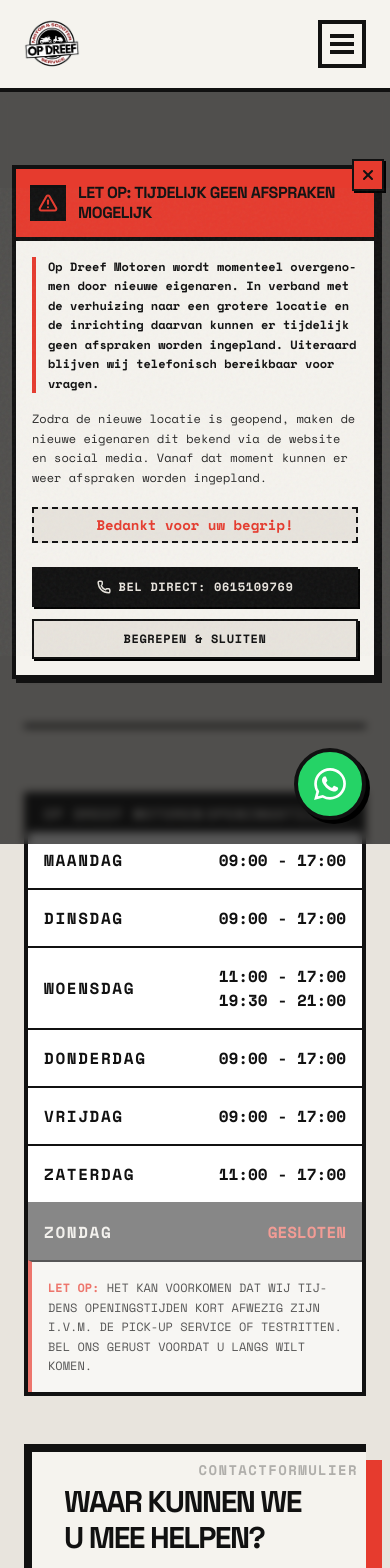
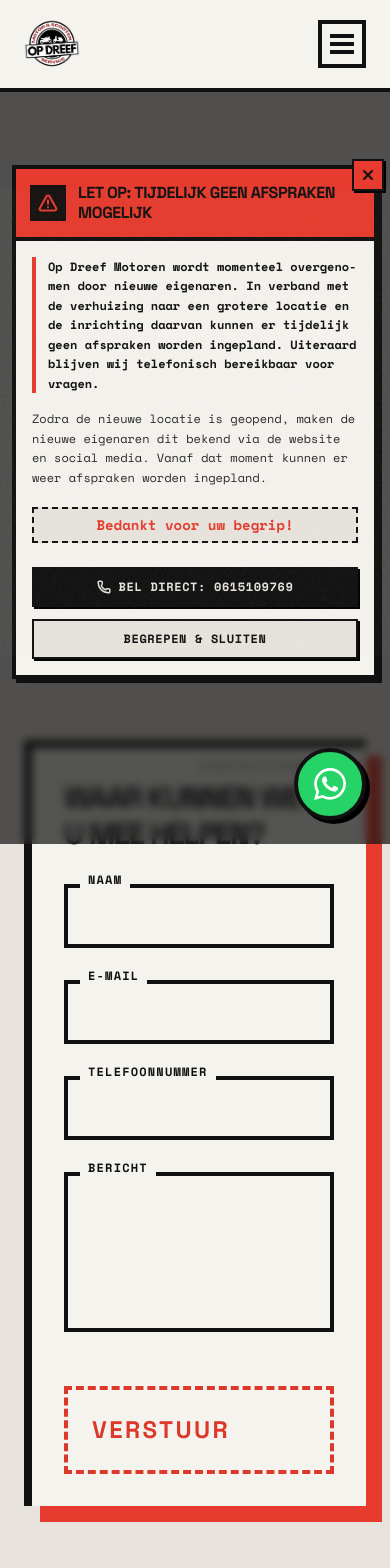
Before and after one commit to kayadelfgaauw/Op_Dreef_Website, a React (Vite) app: page /contact in a window 390 px wide. Shown: the top 1568 px of the page. Built offline with nearby package versions, Linux system fonts and the light colour scheme.

Commit message:
Remove opening hours from contact page

```diff
--- a/src/pages/Contact.jsx
+++ b/src/pages/Contact.jsx
@@ -58,7 +58,7 @@
         <div ref={containerRef} className="w-full bg-brutal-paper min-h-screen pt-32 pb-40 px-6 uppercase font-mono text-brutal-black">
             <Helmet>
                 <title>Contact | Op Dreef Motoren – Maak een Afspraak</title>
-                <meta name="description" content="Neem contact op met Op Dreef Motoren in Renesse. Bel, WhatsApp of mail ons voor een afspraak. Openingstijden ma-za, ook in de avonduren." />
+                <meta name="description" content="Neem contact op met Op Dreef Motoren in Renesse. Bel, WhatsApp of mail ons voor een afspraak." />
                 <link rel="canonical" href="https://opdreefmotoren.nl/contact" />
                 <meta property="og:title" content="Contact | Op Dreef Motoren" />
                 <meta property="og:description" content="Neem contact op voor onderhoud of reparatie van je motor, scooter of brommer in Renesse." />
@@ -66,9 +66,9 @@
             </Helmet>
             <div className="max-w-7xl mx-auto grid grid-cols-1 lg:grid-cols-2 gap-12 lg:gap-24 relative">
 
-                {/* LEFT COLUMN: Data & Hours */}
+                {/* LEFT COLUMN: Contact info */}
                 <div className="contact-element flex flex-col pt-12">
-                    <div className="mb-16 border-b-4 border-brutal-black pb-8">
+                    <div>
                         <h1 className="font-grotesk font-black text-5xl md:text-7xl uppercase tracking-tighter mb-6 leading-none">
                             Contact
                         </h1>
@@ -88,39 +88,10 @@
                             </a>
                         </div>
                     </div>
-
-                    {/* Openingstijden Tabular Data */}
-                    <div className="contact-element border-4 border-brutal-black bg-white">
-                        <div className="bg-brutal-black text-brutal-paper px-4 py-2 font-bold flex justify-between tracking-widest text-sm">
-                            <span>OP DREEF MOTOREN</span>
-                            <span>OPENINGSTIJDEN</span>
-                        </div>
-
-                        <div className="divide-y-2 divide-brutal-black">
-                            {[
-                                { day: "Maandag", hours: "09:00 - 17:00" },
-                                { day: "Dinsdag", hours: "09:00 - 17:00" },
-                                { day: "Woensdag", hours: <><span className="block">11:00 - 17:00</span><span className="block">19:30 - 21:00</span></>, highlight: true },
-                                { day: "Donderdag", hours: "09:00 - 17:00" },
-                                { day: "Vrijdag", hours: "09:00 - 17:00" },
-                                { day: "Zaterdag", hours: "11:00 - 17:00" },
-                                { day: "Zondag", hours: "GESLOTEN", closed: true },
-                            ].map((time, idx) => (
-                                <div key={idx} className={`grid grid-cols-2 items-center p-4 font-bold group cursor-pointer transition-colors ${time.closed ? "bg-brutal-black text-brutal-paper opacity-50 block" : "hover:bg-[#25D366] text-brutal-black hover:text-white"}`}>
-                                    <div className="tracking-widest">{time.day}</div>
-                                    <div className={`text-right ${time.closed ? "text-brutal-red" : ""}`}>{time.hours}</div>
-                                </div>
-                            ))}
-                        </div>
-
-                        <div className="p-4 bg-brutal-offwhite text-xs border-t-2 border-brutal-black leading-relaxed opacity-70 border-l-4 border-l-brutal-red">
-                            <span className="font-bold text-brutal-red">LET OP:</span> Het kan voorkomen dat wij tijdens openingstijden kort afwezig zijn i.v.m. de pick-up service of testritten. Bel ons gerust voordat u langs wilt komen.
-                        </div>
-                    </div>
                 </div>
 
                 {/* RIGHT COLUMN: The Form */}
-                <div className="contact-element lg:pt-32">
+                <div className="contact-element pt-0 lg:pt-12">
                     <div className="border-l-8 border-t-8 border-brutal-black p-8 md:p-12 relative bg-brutal-offwhite shadow-[16px_16px_0_#E63B2E]">
                         <div className="absolute top-0 right-0 p-2 font-bold text-sm tracking-widest opacity-30 select-none">
                             CONTACTFORMULIER
```
